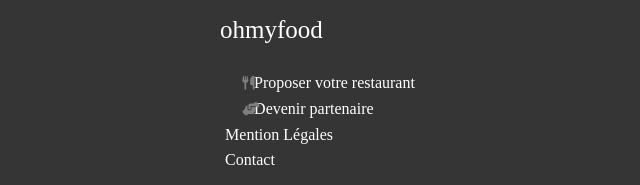
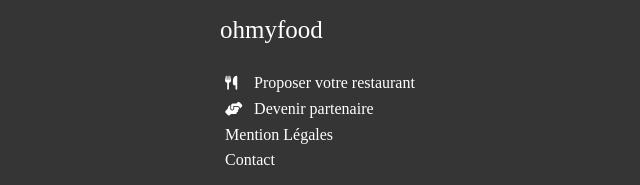
Before and after one commit to GCeccoli/Projet-3-OC--Oh-my-food--, a website: page index.html in a window 1280 px wide. Shown: the part 1633-1818 px from the top of the page, 340-980 px from the left. Drawn offline with nearby package versions, Linux system fonts and the light colour scheme; a web font is replaced by a local one.

Commit message:
Rectification bug footer

```diff
--- a/sass/layouts/_footer.scss
+++ b/sass/layouts/_footer.scss
@@ -21,7 +21,7 @@
         align-items: center;
     }
     &__title{
-        color: $background-btn;
+        color: white;
         font-family: Shrikhand, serif;
         font-size: 25px;
         padding-left: 35px;
@@ -29,17 +29,26 @@
     }
     &__link{
         text-decoration: none;
-        color: $background-btn;
+        color: white;
     }
     li{
         list-style: none;
         line-height: 25px;
+        color: white;
     }
-    .fa-utensils,
+    .fa-utensils{
+        font-size: 14px;
+        width: 25px;
+        height: 20px;
+        color: white;
+        left: 0%
+    }
     .fa-handshake-angle{
         font-size: 14px;
         width: 25px;
         height: 20px;
+        color: white;
+        left: 0%;
     }
 
 }
```
Also changed, not shown: sass/components/_buttons.scss (+11 -11 lines), css/style.css, 1 other file.
